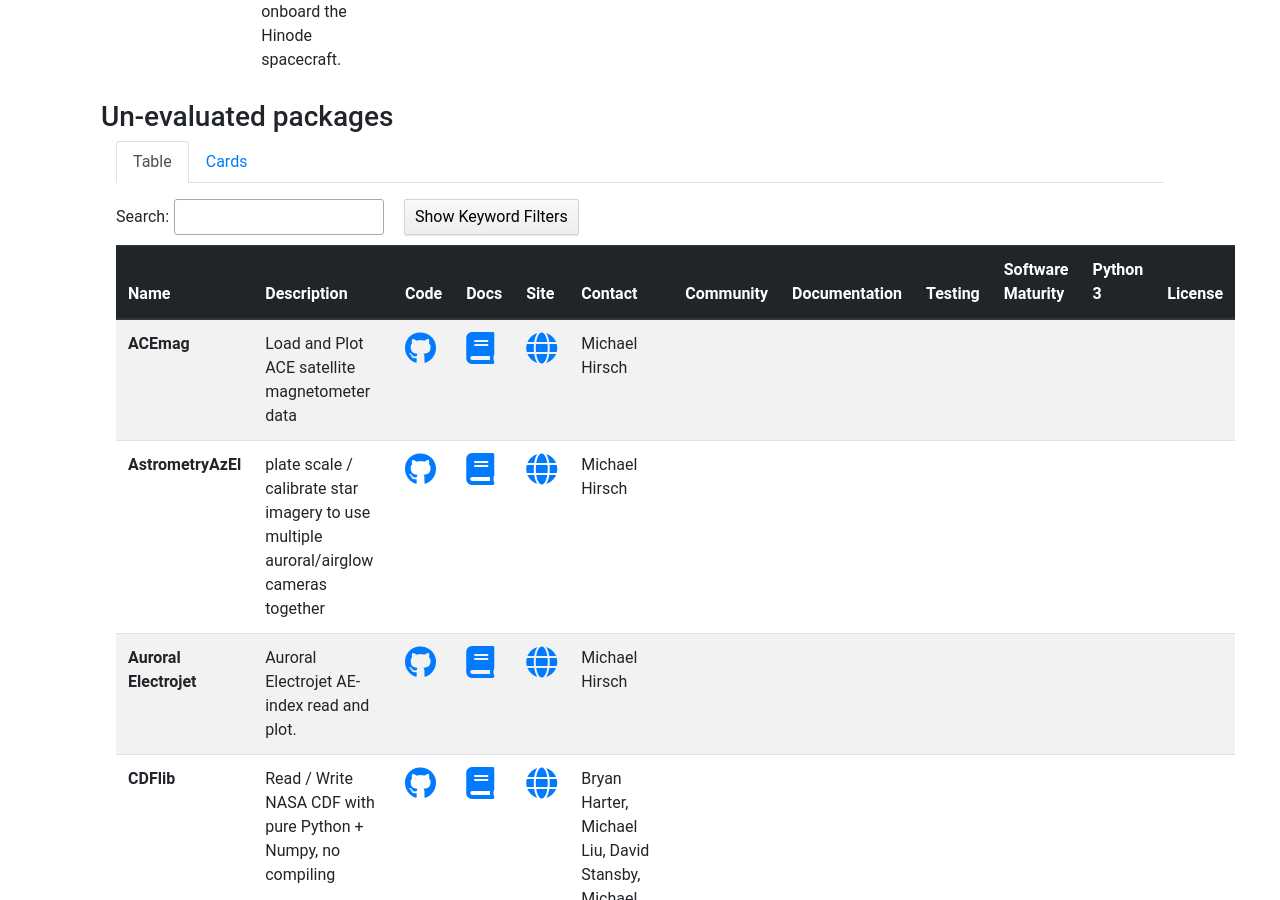
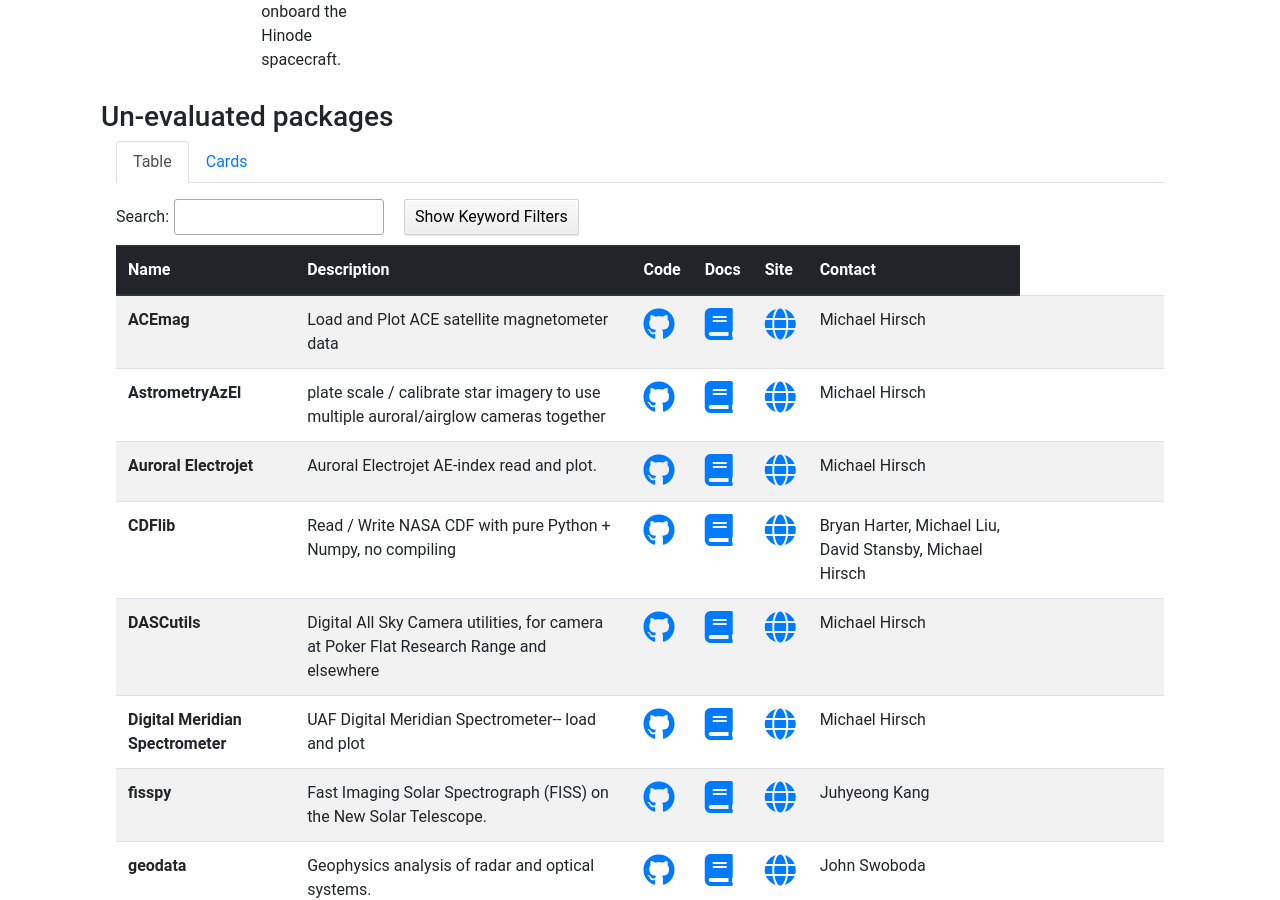
Before and after one commit to heliophysicsPy/heliophysicsPy.github.io, a Jekyll site: the page built from _pages/projects.html, in a window 1280 px wide and 900 px high, scrolled down 8010 px. Built offline with Jekyll 4.4.1, drawn with Linux system fonts in a browser that asks for light colours; nearby versions of some CDN libraries.

Commit message:
Don't show cols for unevaluated projects

```diff
--- /dev/null
+++ b/_includes/project_cards_unevaluated.html
@@ -0,0 +1,122 @@
+<div class="container-fluid">
+  <ul class="nav nav-tabs">
+    <li class="nav-item">
+        <a href="#table{{id}}" class="nav-link active" data-toggle="tab">Table</a>
+    </li>
+      <li class="nav-item">
+          <a href="#cards{{id}}" class="nav-link" data-toggle="tab">Cards</a>
+      </li>
+  </ul>
+
+  <div class="tab-content">
+
+    <div class="tab-pane fade show active" id="table{{id}}">
+        <table class="table table-striped" id="dataTable{{id}}">
+          <div class="expand-container">
+            <div class="taxonomy-filters" id="taxonomy-filters{{id}}">
+              {% for category in site.data.taxonomy %}
+                  <select class="filter" name="tax_cat_{{ forloop.index }}" id="tax_cat_{{ forloop.index }}_{{id}}" onchange="updateTaxonomyFilters(this.id)">
+                    <option value=""></option>
+                    {% assign sorted_keywords = category.keywords | sort %}
+                    {% for keyword in sorted_keywords %}
+                      <option value="{{ keyword }}">
+                        <script>
+                          document.write(prettyPrintKeyword("{{ keyword }}"));
+                        </script>
+                      </option>
+                    {% endfor %}
+                  </select>
+                  <label for="tax_cat_{{ forloop.index }}">{{ category.category }}</label>
+                <br>
+              {% endfor %}
+            </div>
+          </div>
+          <label for="table_search{{id}}">Search:</label>
+          <input type="search" class="tables_filter" id="table_search{{id}}" name="table_search{{id}}">
+          <button class="filter-toggle white" id="filter-toggle{{id}}" onclick="toggleFilters(this.id)">Show Keyword Filters</button>
+          <thead class="thead-dark">
+            <tr>
+              <th scope="col">Name</th>
+              <th scope="col">Description</th>
+              <th scope="col">Code</th>
+              <th scope="col">Docs</th>
+              <th scope="col">Site</th>
+              <th scope="col">Contact</th>
+            </tr>
+          </thead>
+
+          <tbody>
+            {% for project in {{include.sorted_projects}} %}
+            <tr>
+              <th>{{ project.name }}</th>
+              <td>
+                {{ project.description }}
+                <p class="hidden">
+                  <br>
+                  <i>Keywords: </i><br>
+                  {{ project.keywords | join: ', ' }}
+                </p>
+              </td>
+              <td><p class="hidden">{{ project.code }}</p><a href="{{ project.code }}"
+                {%- capture site_icon -%}
+                  {%- if project.code contains "gitlab.com" -%}
+                    gitlab
+                  {%- elsif project.code contains "pypi.org" -%}
+                    python
+                  {%- else -%}
+                    github
+                  {%- endif -%}
+                {%- endcapture -%}
+                class="card-link"><i class="fab fa-{{site_icon}} fa-2x"></i></a></td>
+              <td>{% if project.docs != blank %}<p class="hidden">{{ project.docs }}</p><a href="{{ project.docs }}" class="card-link"><i class="fas fa-book fa-2x"></i></a>{% endif %}</td>
+              <td>{% if project.url != blank %}<p class="hidden">{{ project.url }}</p><a href="{{ project.url }}" class="card-link"><i class="fas fa-globe fa-2x"></i></a>{% endif %}</td>
+              <td>{{ project.contact }}</td>
+              <td>{% if project.community != blank %}<p class="hidden">{{ project.community[1] }}</p><img src="{{ project.community[0] }}" alt="{{ project.community[project.community.length-1] }}">{% endif %}</td>
+              <td>{% if project.documentation != blank %}<p class="hidden">{{ project.documentation[1] }}</p><img src="{{ project.documentation[0] }}" alt="{{ project.documentation[project.documentation.length-1] }}">{% endif %}</td>
+              <td>{% if project.testing != blank %}<p class="hidden">{{ project.testing[1] }}</p><img src="{{ project.testing[0] }}" alt="{{ project.testing[project.testing.length-1] }}">{% endif %}</td>
+              <td>{% if project.software_maturity != blank %}<p class="hidden">{{ project.software_maturity[1] }}</p><img src="{{ project.software_maturity[0] }}" alt="{{ project.software_maturity[project.software_maturity.length-1] }}">{% endif %}</td>
+              <td>{% if project.python3 != blank %}<p class="hidden">{{ project.python3[1] }}</p><img src="{{ project.python3[0] }}" alt="{{ project.python3[project.python3.length-1] }}">{% endif %}</td>
+              <td>{% if project.license != blank %}<p class="hidden">{{ project.license[1] }}</p><img src="{{ project.license[0] }}" alt="{{ project.license[project.license.length-1] }}">{% endif %}</td>
+            </tr>
+            {% endfor %}
+          </tbody>
+          </table>
+      </div>
+
+      <div class="tab-pane fade" id="cards{{id}}">
+        <div class="card-columns">
+        {% for project in {{include.sorted_projects}} %}
+            <div class="card">
+                {% if project.logo == blank%}
+                <img class="card-img-top img-fluid rounded-circle mx-auto" src="{{ site.baseurl }}/img/PyHC logo 750x750.png"/>
+                {% else %}
+                <img class="card-img-top img-fluid rounded mx-auto" src="{{ project.logo }}"/>
+                {% endif %}
+                <div class="card-body">
+                    <h4 class="card-title">{{ project.name }}</h4>
+                    <p class="card-text">{{ project.description }}<br>
+                    <b>{{ project.contact }}</b>
+                    </p>
+                </div>
+                <div class="card-footer text-right">
+                    <a href="{{ project.code }}"
+                      {%- capture site_icon -%}
+                        {%- if project.code contains "gitlab.com" -%}
+                          gitlab
+                        {%- elsif project.code contains "pypi.org" -%}
+                          python
+                        {%- else -%}
+                          github
+                        {%- endif -%}
+                      {%- endcapture -%}
+                      class="card-link"><i class="fab fa-{{site_icon}} fa-2x"></i></a>
+                    {% if project.docs != blank %}<a href="{{ project.docs }}" class="card-link"><i class="fas fa-book fa-2x"></i></a>{% endif %}
+                    {% if project.url != blank %}<a href="{{ project.url }}" class="card-link"><i class="fas fa-globe fa-2x"></i></a>{% endif %}
+                </div>
+            </div>
+        {% endfor %}
+      </div>
+    </div>
+
+  </div>
+</div>
--- a/_pages/projects.html
+++ b/_pages/projects.html
@@ -23,5 +23,5 @@ order: 5
 
 <h3> Un-evaluated packages </h3>
 {% assign sorted_projects = site.data.projects_unevaluated | sort_natural:'name' %}
-{% assign id = 2 %}
-{% include project_cards.html sorted_projects=sorted_projects id=id %}
+{% assign id = 3 %}
+{% include project_cards_unevaluated.html sorted_projects=sorted_projects id=id %}
```
